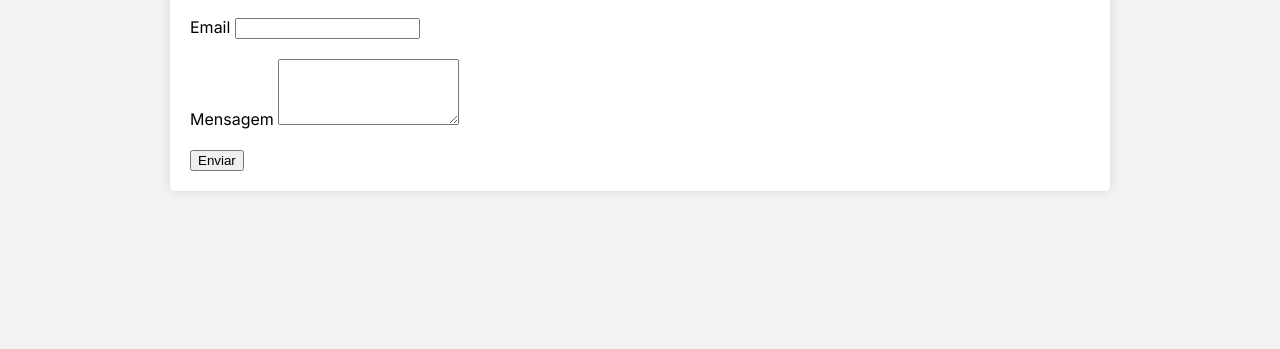
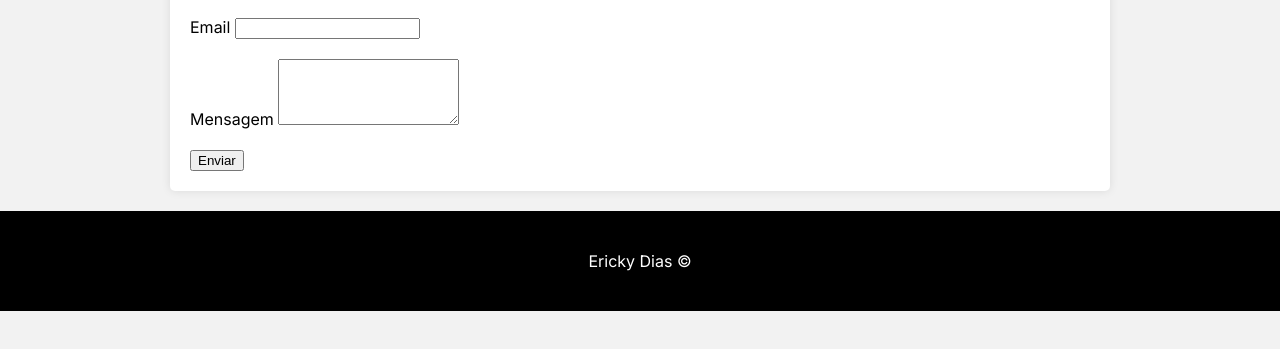
Before and after one commit to dev-erickydias/softskill, a plain HTML site: page contacto.html in a window 1280 px wide. Shown: the part 229-578 px from the top of the page. Drawn offline with Linux system fonts and the light colour scheme.

Commit message:
finalizado o contacto

```diff
--- a/contacto.html
+++ b/contacto.html
@@ -1,11 +1,13 @@
 <!DOCTYPE html>
 <html lang="en">
+
 <head>
   <meta charset="UTF-8">
   <meta name="viewport" content="width=device-width, initial-scale=1.0">
   <link rel="stylesheet" href="estilos/css/estilos.css">
   <title>Formulário de Contato</title>
 </head>
+
 <body>
   <header class="header">
     <div class="logo">
@@ -32,5 +34,9 @@
       <input type="submit" value="Enviar">
     </form>
   </main>
+  <footer class="footer">
+    <p class="copyrigth">Ericky Dias &copy;</p>
+  </footer>
 </body>
+
 </html>
```
Lines whose indentation alone changed are shown as unchanged.
